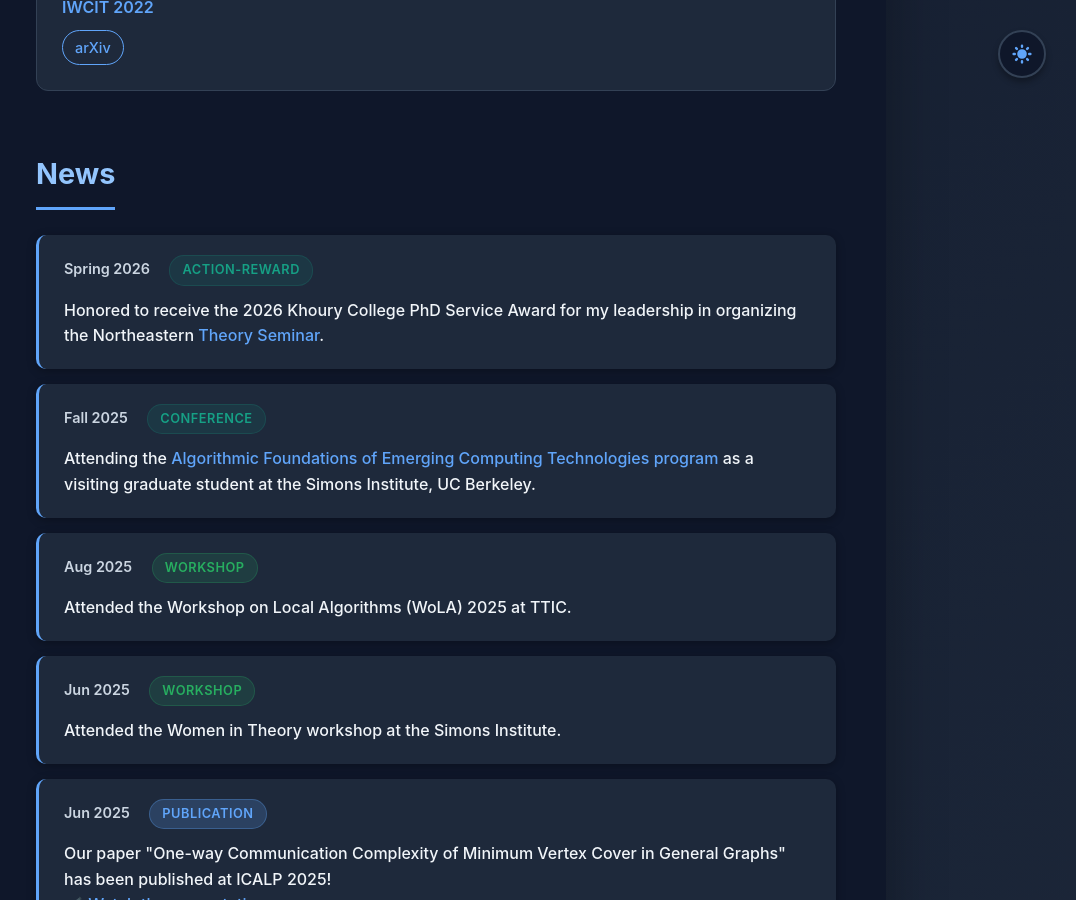
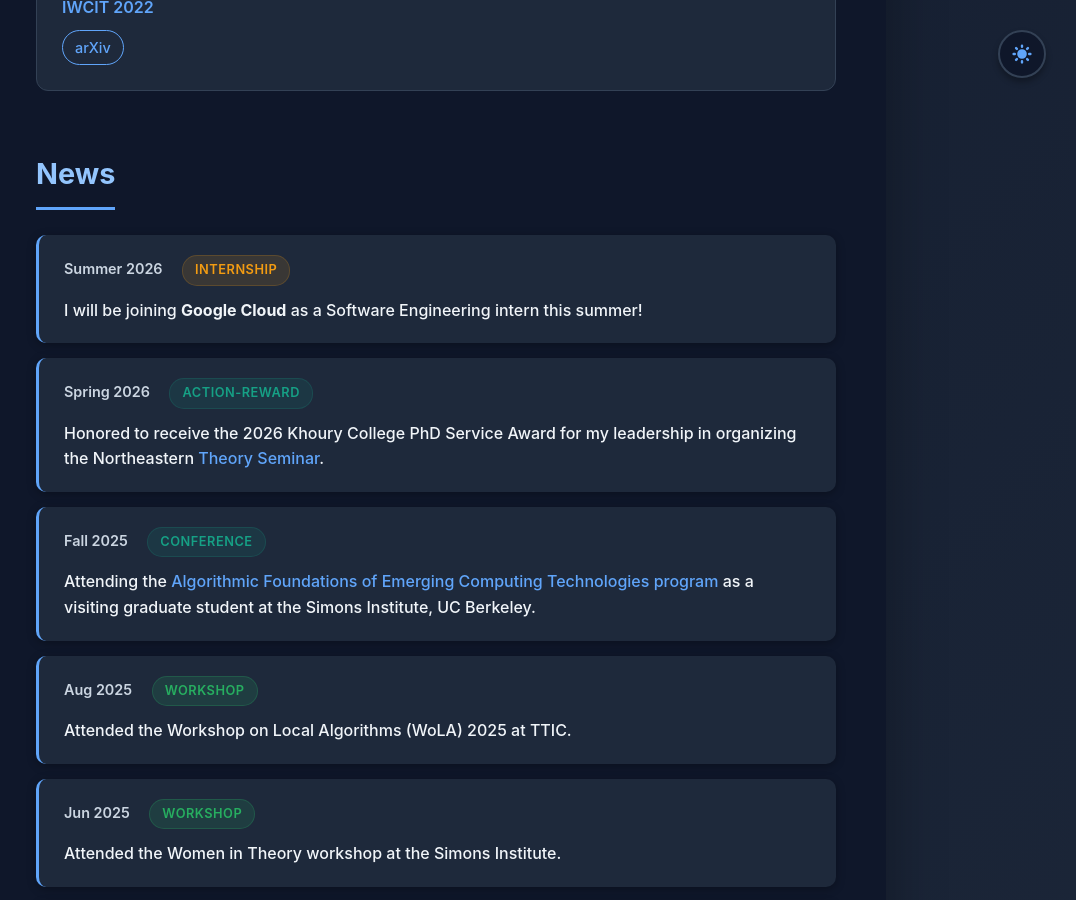
Before and after one commit to andisheGhs/andisheGhs.github.io, a Jekyll site: the page index.html, which Jekyll copies as it is, in a window 1280 px wide and 900 px high, scrolled down 1781 px. Shown: the whole window, without its empty margins (204-1280 px from the left). Built offline with Jekyll 4.4.1, drawn with Linux system fonts in a browser that asks for light colours.

Commit message:
google cloud

```diff
--- a/index.html
+++ b/index.html
@@ -838,6 +838,13 @@
                 <h2>News</h2>
                 <div class="news-container">
                     <div class="news-item">
+                        <span class="news-date">Summer 2026</span>
+                        <span class="news-tag tag-milestone">Internship</span>
+                        <p>I will be joining <strong>Google Cloud</strong> as a Software Engineering intern this summer!</p>
+                    </div>
+
+
+                    <div class="news-item">
                         <span class="news-date">Spring 2026</span>
                         <span class="news-tag tag-conference">Action-Reward</span>
                         <p>Honored to receive the 2026 Khoury College PhD Service Award for my leadership in organizing the Northeastern <a href="https://www2.ccs.neu.edu/theory/seminar.html" target="_blank">Theory Seminar</a>.</p>
```
